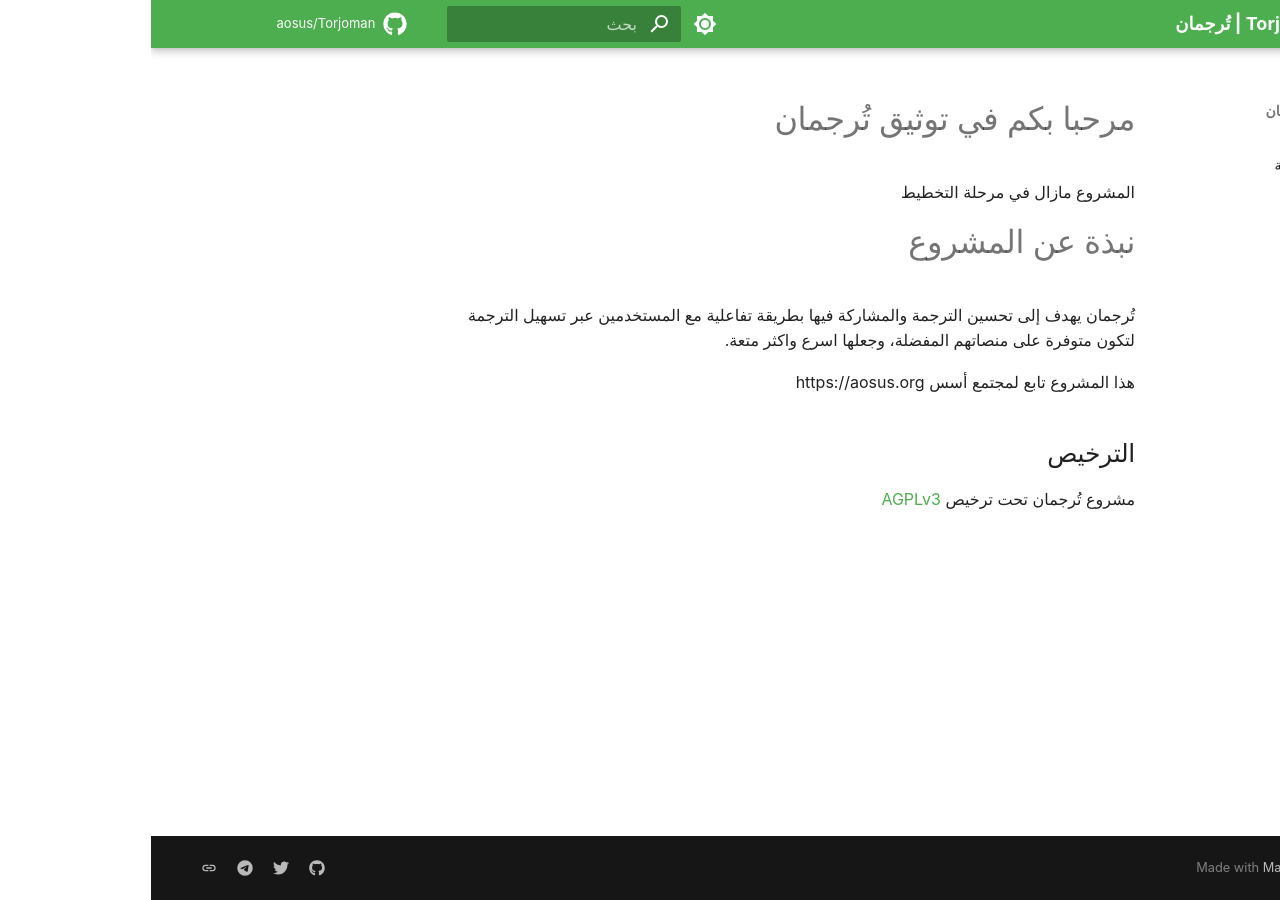
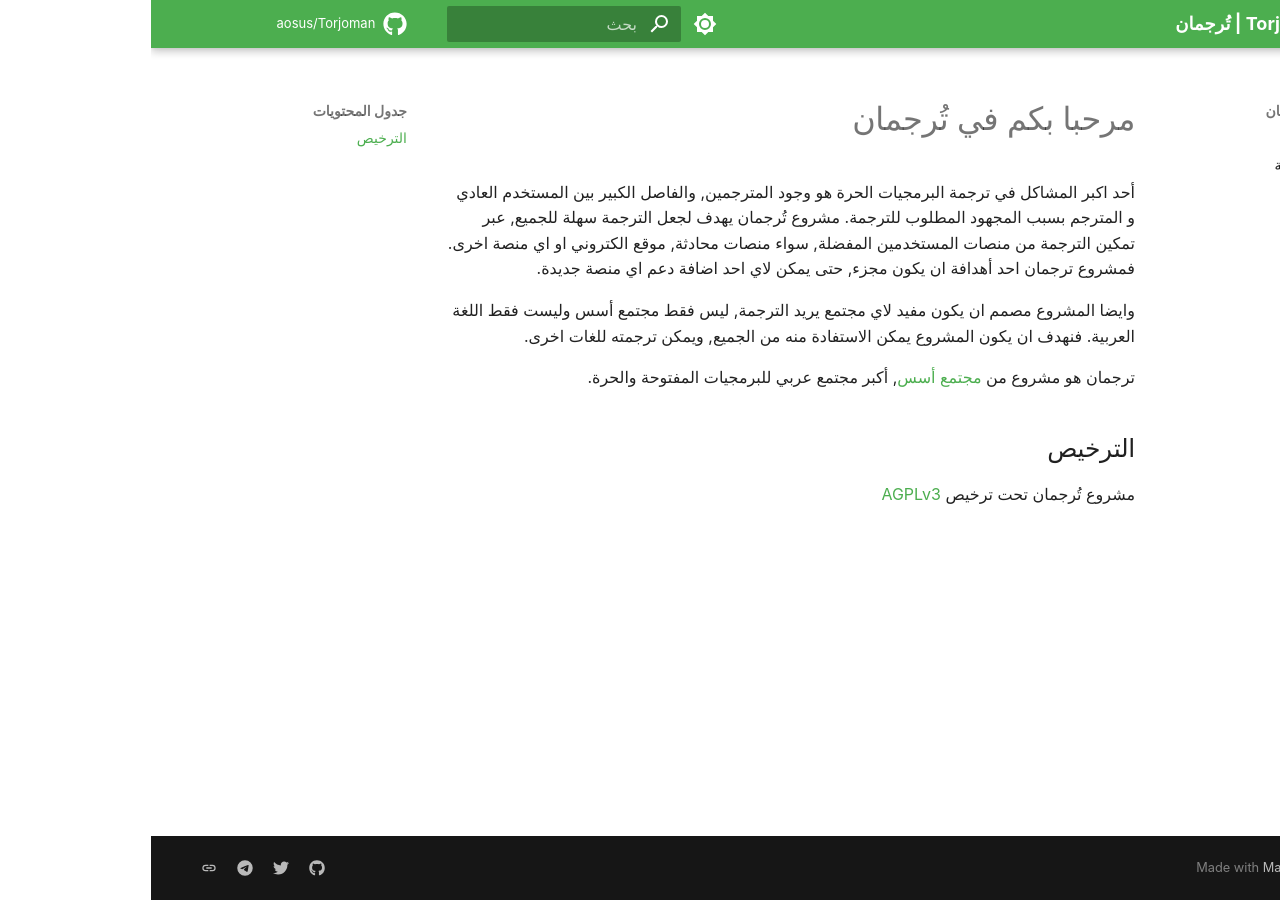
Before and after one commit to aosus/Torjoman, an MkDocs documentation site: the page built from docs/source/index.md, in a window 1280 px wide. Built offline with MkDocs 1.6.1 and Material for MkDocs 9.7.7, drawn with Linux system fonts in a browser that asks for light colours; some web fonts are replaced; comment, search, counter and statistics services are not loaded.

Commit message:
Update Torjoman description

```diff
--- a/docs/source/index.md
+++ b/docs/source/index.md
@@ -1,12 +1,12 @@
-# مرحبا بكم في توثيق تُرجمان
+# مرحبا بكم في تُرجمان
 
-المشروع مازال في مرحلة التخطيط
+أحد اكبر المشاكل في ترجمة البرمجيات الحرة هو وجود المترجمين, والفاصل الكبير بين المستخدم العادي و المترجم بسبب المجهود المطلوب للترجمة.
+مشروع تُرجمان يهدف لجعل الترجمة سهلة للجميع, عبر تمكين الترجمة من منصات المستخدمين المفضلة, سواء منصات محادثة, موقع الكتروني او اي منصة اخرى.
+فمشروع ترجمان احد أهدافة ان يكون مجزء, حتى يمكن لاي احد اضافة دعم اي منصة جديدة.
 
-# نبذة عن المشروع
+وايضا المشروع مصمم ان يكون مفيد لاي مجتمع يريد الترجمة, ليس فقط مجتمع أسس وليست فقط اللغة العربية.
+فنهدف ان يكون المشروع يمكن الاستفادة منه من الجميع, ويمكن ترجمته للغات اخرى.
 
-تُرجمان يهدف إلى تحسين الترجمة والمشاركة فيها بطريقة تفاعلية مع المستخدمين عبر تسهيل الترجمة لتكون متوفرة على منصاتهم المفضلة، وجعلها اسرع واكثر متعة.
-
-هذا المشروع تابع لمجتمع أسس https://aosus.org
-
+ترجمان هو مشروع من [مجتمع أسس](https://aosus.org), أكبر مجتمع عربي للبرمجيات المفتوحة والحرة.
 ## الترخيص
 مشروع تُرجمان تحت ترخيص [AGPLv3](https://github.com/aosus/Torjoman/blob/dev/LICENSE)
```
